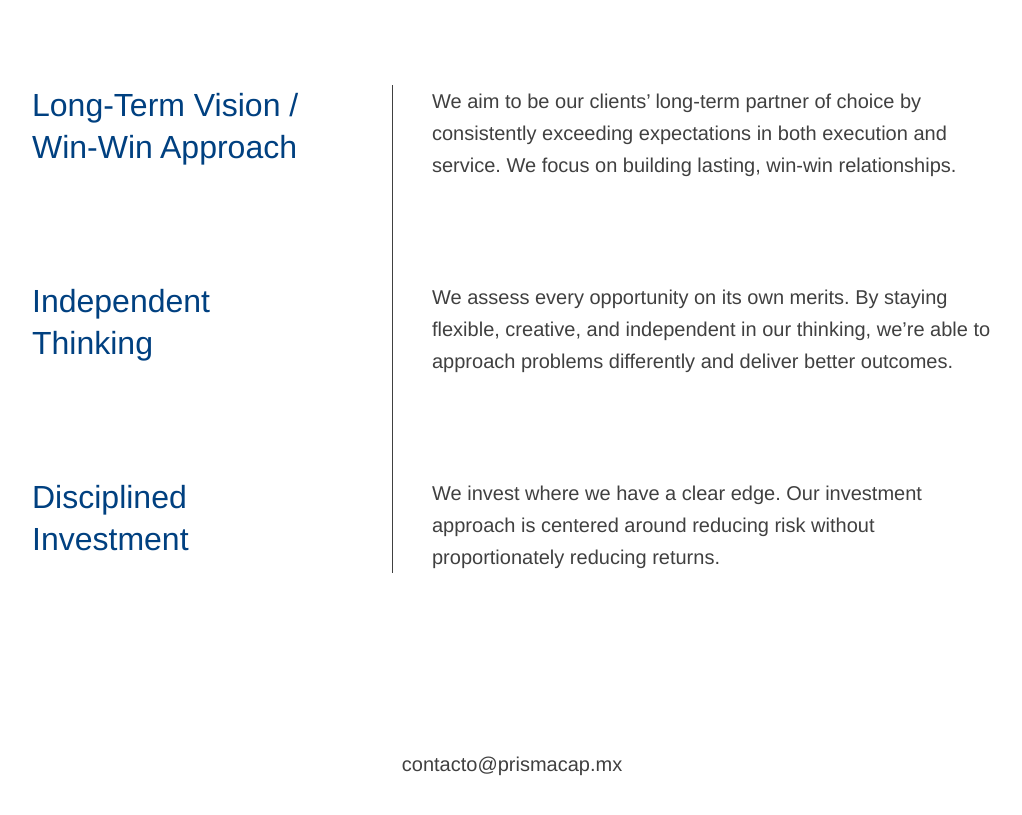
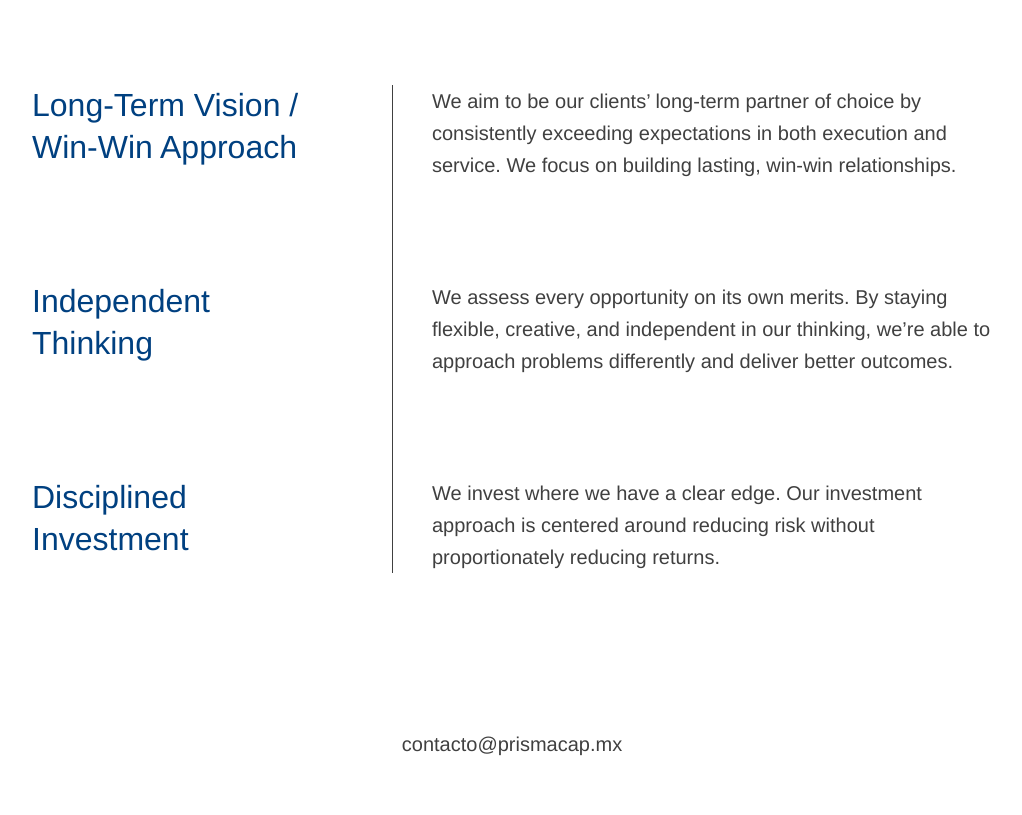
Before and after one commit to jgortizd90/prismacap, a plain HTML site: page approach.html in a window 1280 px wide. Shown: the part 171-986 px from the top of the page, without its empty margins (128-1150 px from the left). Drawn offline with Linux system fonts and the light colour scheme.

Commit message:
Update approach.html

```diff
--- a/approach.html
+++ b/approach.html
@@ -35,7 +35,7 @@
       .right{font-size:20px;line-height:1.6;max-width:900px;}
 
       /* ===== FOOTER ===== */
-      footer{flex:0 0 auto;height:176px;display:flex;align-items:flex-start;justify-content:center;padding-top:180px;font-size:20px;}
+      footer{flex:0 0 auto;height:176px;display:flex;align-items:flex-start;justify-content:center;padding-top:160px;font-size:20px;}
 
       /* ===== MOBILE ≤900px ===== */
       @media(max-width:900px){
```
